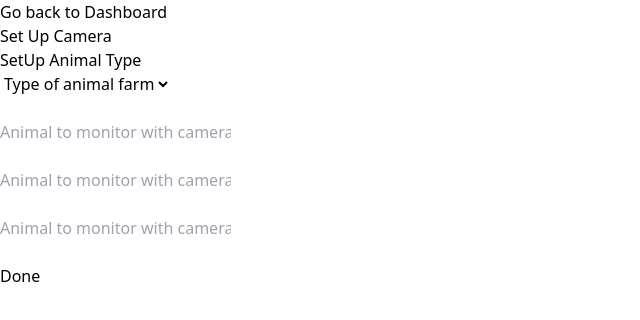
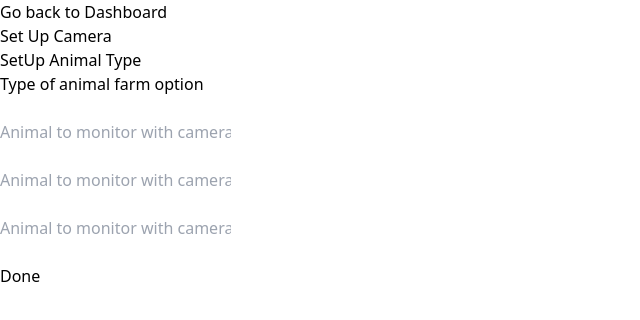
Before and after one commit to Program-doctor/client-dashboard, a React (Vite) app: page /camera2 in a window 1280 px wide. Shown: the top 320 px of the page, without its empty margins (0-640 px from the left). Built offline with nearby package versions, Linux system fonts and the light colour scheme.

Commit message:
onboarding-screen

```diff
--- a/package.json
+++ b/package.json
@@ -11,6 +11,8 @@
   },
   "dependencies": {
     "axios": "^1.5.1",
+    "flowbite": "^1.8.1",
+    "flowbite-react": "^0.6.4",
     "react": "^18.2.0",
     "react-dom": "^18.2.0",
     "react-icons": "^4.11.0",
--- a/src/App.jsx
+++ b/src/App.jsx
@@ -1,6 +1,6 @@
 import './App.css'
 import { BrowserRouter, Routes, Route } from "react-router-dom";
-import Homepage from "./page/landing-pages/home"
+// import Homepage from "./page/landing-pages/home"
 import Onboarding from './components/shared-components/Onboarding-screen/onboarding';
 import WelcomeScreen from './components/shared-components/welcome screen/welcome';
 import Camera from './components/shared-components/welcome screen/camera';
--- /dev/null
+++ b/src/components/dropdownComponent/dropdown.jsx
@@ -0,0 +1,40 @@
+import { useState } from 'react';
+// import './CustomDropdown.css';
+
+const options = ['One variety of animal farm type', 'Double variety of animal farm type', 'Multiple variety of animal farm farm type'];
+
+const CustomDropdown = () => {
+  const [isOpen, setIsOpen] = useState(false);
+  const [selectedOption, setSelectedOption] = useState('');
+
+  const handleOptionChange = (option) => {
+    setSelectedOption(option);
+    setIsOpen(false); // Close the dropdown after selecting an option
+  };
+
+  return (
+    <div className= {`custom-dropdown ${isOpen ? 'active' : ''}`}>
+      <div className="selected-option  font-[500px]" onClick={() => setIsOpen(!isOpen)}>
+        {selectedOption || 'Type of animal farm option'}
+      </div>
+      <div className="options bg-[#CCCCCC80] shadow-lg shadow-[#CCCCCC80]-500/50">
+        {isOpen &&
+          options.map((option, index) => (
+            <div key={index} style={{color: 'red'}} className='font-medium'>
+              <input
+                type="radio"
+                name="options"
+                value={option}
+                checked={selectedOption === option}
+                onChange={() => handleOptionChange(option)}
+
+              />
+              {option}
+            </div>
+          ))}
+      </div>
+    </div>
+  );
+};
+
+export default CustomDropdown;
--- a/src/components/shared-components/welcome screen/camera.jsx
+++ b/src/components/shared-components/welcome screen/camera.jsx
@@ -1,3 +1,4 @@
+// eslint-disable-next-line no-unused-vars
 import React from 'react'
 import Navbar from '../navbar/navbar'
 import { Link } from 'react-router-dom';
@@ -28,7 +29,7 @@ function Camera() {
         <div className='text-[#CCCCCC] font-poppins text-[15px] leading-[20px] pt-10'>
           <select name="" id="" className='border-b-2 w-[100%] border-b-[#70E000]'>
             <option value=""> Amount of Camera</option>
-            <option value=""> 1</option>
+            <option value="" className='font-poppins text-[22px] leading-[33px] font-[400px] text-[#333333] w-'> 1</option>
             <option value=""> 2</option>
             <option value=""> 3</option>
             <option value=""> 4</option>
--- a/src/components/shared-components/welcome screen/camera2.jsx
+++ b/src/components/shared-components/welcome screen/camera2.jsx
@@ -1,6 +1,15 @@
+// eslint-disable-next-line no-unused-vars
 import React from 'react'
+// import React from 'react'
 import Navbar from '../navbar/navbar'
 import { Link } from 'react-router-dom'
+import CustomDropdown from '../../dropdownComponent/dropdown'
+
+
+
+
+
+
 
 function Camera2() {
   return (
@@ -25,20 +34,11 @@ function Camera2() {
 
         </div>
 
-        <div className='text-[#CCCCCC] pt-10'>
-          <select name="" id="" className='border-b w-[100%] border-b-[#70E000]'>
-            <option value=""> Type of animal farm</option>
-            <option value=""> 1</option>
-            <option value=""> 2</option>
-            <option value=""> 3</option>
-            <option value=""> 4</option>
-            <option value=""> 5</option>
-            <option value=""> 6</option>
-            <option value=""> 7</option>
-            <option value=""> 8</option>
-            <option value=""> 9</option>
-            <option value=""> 10</option>
-          </select> <br /> <br />
+           <div className='text-[#CCCCCC] pt-10'>
+           <div>
+           <CustomDropdown/>
+           </div> <br /> <b></b>
+
           <div>
             <input className='border-b-2 w-[100%] border-b-[#4D4D4D]' placeholder='Animal to monitor with camera 1' type="ip address" name="id=" /> <br /><br />
           </div>
@@ -50,7 +50,7 @@ function Camera2() {
           </div>
         </div>
 
-        <div className='flex justify-center'>
+        <div className='flex justify-center py-[45px]'>
 
         <Link to={'/camera2'} className='text-[#FFFFFF] text-center font-poppins font-medium border w-[60px] h-[30px] border-[#70E000] rounded bg-[#70E000]'>
           Done
--- a/src/components/shared-components/welcome screen/welcome.jsx
+++ b/src/components/shared-components/welcome screen/welcome.jsx
@@ -1,3 +1,4 @@
+// eslint-disable-next-line no-unused-vars
 import React from 'react'
 import Navbar from "../navbar/navbar";
 import { FaBell } from "react-icons/fa6";
@@ -23,7 +24,7 @@ function WelcomeScreen() {
         Welcome To Dalens AI
         </h1>
         <p>
-        To start setting up your farm,
+        To start set up your farm,
 
         <Link to={'/camera'} className='text-[#70E000]'>
          Click here
```
Also changed, not shown: src/components/modalComponent/modal.jsx (added, +36 -0 lines), src/components/shared-components/welcome screen/successful.jsx (added, +25 -0 lines), src/assets/successful-screen-img.png (added), 1 other file (tests, documents, lock files or other folders).
